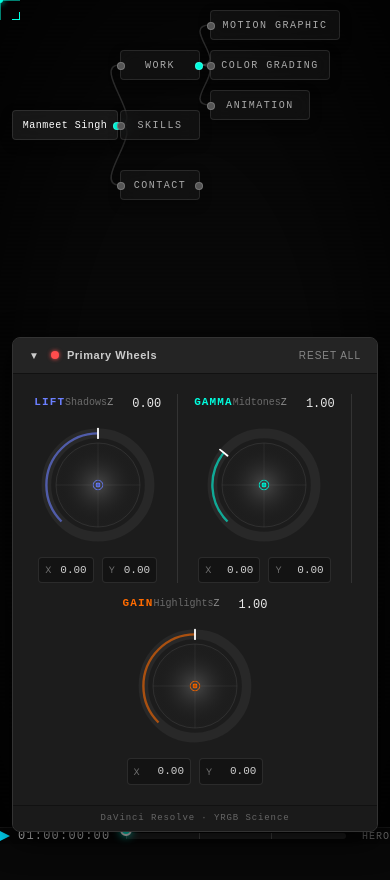
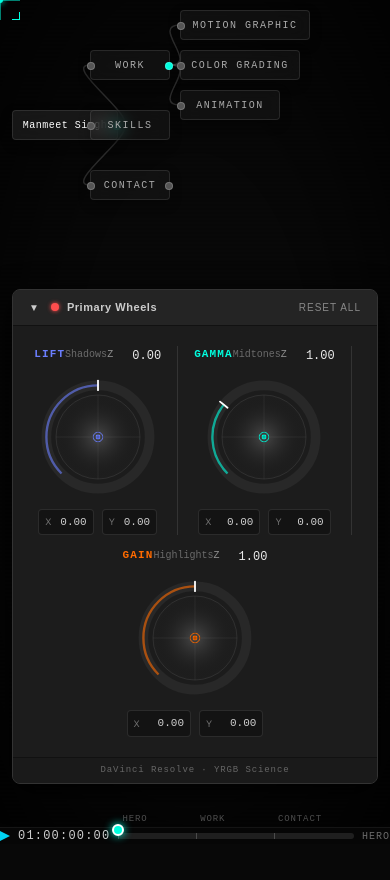
Before and after one commit to manmeet03140-byte/videodelusion, a Next.js app: page / in a window 390 px wide. Shown: the top 880 px of the page. Built offline with nearby package versions, Linux system fonts and the light colour scheme; no server answers.

Commit message:
Update project files

```diff
--- a/components/ui/ColorGrader.tsx
+++ b/components/ui/ColorGrader.tsx
@@ -13,7 +13,7 @@ export default function ColorGrader() {
       <style>{`
         @media (max-width: 768px) {
           #color-grader-panel {
-            bottom: 12px !important;
+            bottom: 60px !important;
             right: 12px !important;
             left: 12px !important;
             width: calc(100vw - 24px) !important;
--- a/components/ui/NavBar.tsx
+++ b/components/ui/NavBar.tsx
@@ -52,17 +52,17 @@ export default function NavBar({ onOpenSkills }: { onOpenSkills: () => void }) {
       setRootPos({ x: 12, y: 110 });
       setNodes((prev) => ({
         ...prev,
-        work: { ...prev.work, x: 120, y: 50 },
-        work_motion: { ...prev.work_motion, x: 210, y: 10 },
-        work_color: { ...prev.work_color, x: 210, y: 50 },
-        work_animation: { ...prev.work_animation, x: 210, y: 90 },
+        work: { ...prev.work, x: 90, y: 50 },
+        work_motion: { ...prev.work_motion, x: 180, y: 10 },
+        work_color: { ...prev.work_color, x: 180, y: 50 },
+        work_animation: { ...prev.work_animation, x: 180, y: 90 },
 
-        skills: { ...prev.skills, x: 120, y: 110 },
+        skills: { ...prev.skills, x: 90, y: 110 },
 
-        contact: { ...prev.contact, x: 120, y: 170 },
-        contact_email: { ...prev.contact_email, x: 210, y: 140 },
-        contact_instagram: { ...prev.contact_instagram, x: 210, y: 180 },
-        contact_call: { ...prev.contact_call, x: 210, y: 220 },
+        contact: { ...prev.contact, x: 90, y: 170 },
+        contact_email: { ...prev.contact_email, x: 180, y: 140 },
+        contact_instagram: { ...prev.contact_instagram, x: 180, y: 180 },
+        contact_call: { ...prev.contact_call, x: 180, y: 220 },
       }));
     }
   }, []);
--- a/components/ui/Playhead.tsx
+++ b/components/ui/Playhead.tsx
@@ -44,7 +44,7 @@ export default function Playhead() {
         borderTop: '1px solid rgba(255,255,255,0.06)',
       }}
     >
-      <div className="flex items-center gap-4 px-6 py-2.5">
+      <div className="flex items-center gap-2 px-2 md:gap-4 md:px-6 py-2.5">
         {/* Play icon + TC */}
         <div className="flex items-center gap-2 shrink-0">
           <svg width="10" height="10" viewBox="0 0 10 10" className="text-cyan-400 fill-current">
```
